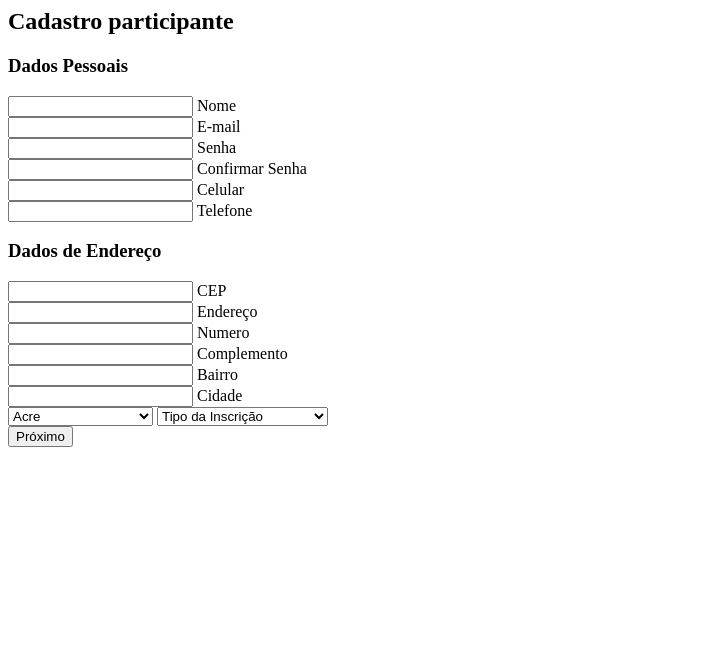
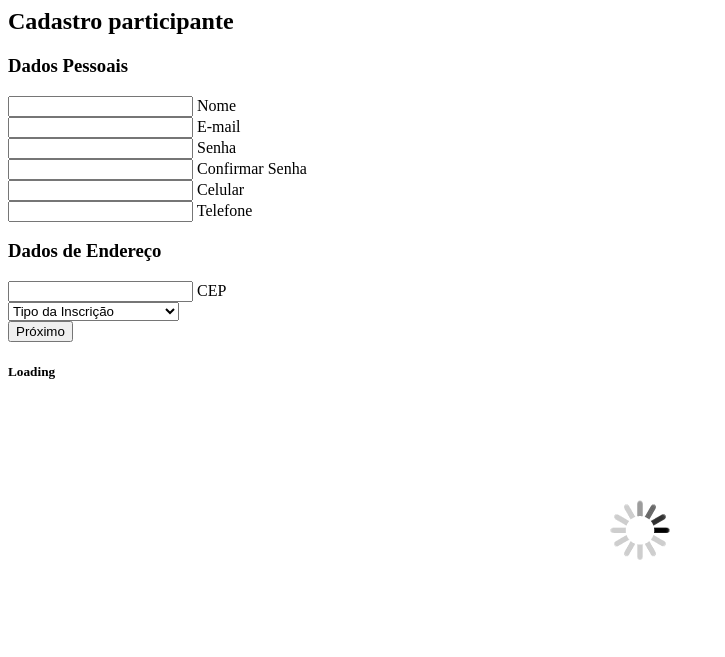
Before and after one commit to ejcompprojects/congresso, a CodeIgniter app: the page made by application/views/index.php in a window 1280 px wide. Shown: the top 657 px of the page, without its empty margins (0-725 px from the left). Run offline with CodeIgniter, Linux system fonts and the light colour scheme.

Commit message:
preenchimento de cep, alert para verificacao e modal de loading

```diff
--- a/application/views/index.php
+++ b/application/views/index.php
@@ -1,6 +1,7 @@
 
 <body class="hm-gradient">
     <body class="hm-gradient">
+        <script type="text/javascript" src="assets/js/preencheCep.js"></script>
         <main>
             <div class="container">
 
@@ -54,18 +55,34 @@
 
                                 <h3 class="text-center font-bold deep-black-text py-4">Dados de Endereço</h3>
 
+                                <div class="" role="alert" id="erroCep">
+                                </div>
                                 <div class="md-form">
                                     <i class="fa fa-map-o prefix grey-text"></i>
-                        <input type="text" id="cep" name="cep" class="form-control" required="true" minlength="9" maxlength="9">
+                                    <input type="text" id="cep" name="cep" class="form-control" required="true" minlength="9" maxlength="9" onblur="pesquisacep(this.value);">
                                     <label for="orangeForm-pass3">CEP</label>
                                 </div>
-
+                                <div id="div_escondida" hidden="true">
+                                    <div class="md-form">
+                                        <i class="fa fa-home prefix grey-text"></i>
+                                        <input type="text" id="rua" name="rua" class="form-control" required="true" minlength="10" maxlength="100">
+                                        <label for="orangeForm-pass3">Endereço</label>
+                                    </div>
 
                                     <div class="md-form">
                                         <i class="fa fa-home prefix grey-text"></i>
-                        <input type="text" id="endereco" name="endereco" class="form-control" required="true" minlength="10" maxlength="100">
-                        <label for="orangeForm-pass3">Endereço</label>
+                                        <input type="text" id="bairro" name="bairro" class="form-control" required="true" minlength="10" maxlength="100">
+                                        <label for="orangeForm-pass3">Bairro</label>
                                     </div>
+
+                                    <div class="md-form">
+                                        <i class="fa fa-map-marker prefix grey-text"></i>
+                                        <input type="text" id="cidade" name="cidade" class="form-control" required="true" minlength="1" maxlength="100" disabled>
+                                        <label for="orangeForm-pass3">Cidade</label>
+                                    </div>
+
+                                    <input name="uf" type="text" class="form-control" id="uf" size="2" disabled/>
+                                    <label class="mr-sm-2" for="estado">Estado</label><br>
 
                                     <div class="md-form">
                                         <i class="fa fa-info prefix grey-text"></i>
@@ -78,49 +95,8 @@
                                         <input type="text" id="complemento" name="complemento" class="form-control" required="true" minlength="10" maxlength="100">
                                         <label for="orangeForm-pass3">Complemento</label>
                                     </div>
-
-                    <div class="md-form">
-                        <i class="fa fa-home prefix grey-text"></i>
-                        <input type="text" id="bairro" name="bairro" class="form-control" required="true" minlength="10" maxlength="100">
-                        <label for="orangeForm-pass3">Bairro</label>
                                 </div>
 
-                    <div class="md-form">
-                        <i class="fa fa-map-marker prefix grey-text"></i>
-                        <input type="text" id="cidade" name="cidade" class="form-control" required="true" minlength="1" maxlength="100">
-                        <label for="orangeForm-pass3">Cidade</label>
-                    </div>
-
-                     <label class="mr-sm-2" for="estado"></label>
-                        <select class="form-control" id="estado" name="estado">
-                            <option value="AC">Acre</option>
-                            <option value="AL">Alagoas</option>
-                            <option value="AP">Amapá</option>
-                            <option value="AM">Amazonas</option>
-                            <option value="BA">Bahia</option>
-                            <option value="CE">Ceará</option>
-                            <option value="DF">Distrito Federal</option>
-                            <option value="ES">Espírito Santo</option>
-                            <option value="GO">Goiás</option>
-                            <option value="MA">Maranhão</option>
-                            <option value="MT">Mato Grosso</option>
-                            <option value="MS">Mato Grosso do Sul</option>
-                            <option value="MG">Minas Gerais</option>
-                            <option value="PA">Pará</option>
-                            <option value="PB">Paraíba</option>
-                            <option value="PR">Paraná</option>
-                            <option value="PE">Pernambuco</option>
-                            <option value="PI">Piauí</option>
-                            <option value="RJ">Rio de Janeiro</option>
-                            <option value="RN">Rio Grande do Norte</option>
-                            <option value="RS">Rio Grande do Sul</option>
-                            <option value="RO">Rondônia</option>
-                            <option value="RR">Roraima</option>
-                            <option value="SC">Santa Catarina</option>
-                            <option value="SP">São Paulo</option>
-                            <option value="SE">Sergipe</option>
-                            <option value="TO">Tocantins</option>
-                    </select>
 
 
 
@@ -149,6 +125,20 @@
             </div>
 
         </div>
+        <!--modalCep-->
+      <div class="modal" id="modalCep" tabindex="-1" role="dialog">
+          <div class="modal-dialog" role="document">
+            <div class="modal-content">
+                <div class="modal-header">
+                    <h5 class="modal-title">Loading</h5>
+
+                </div>
+                <div class="modal-body">
+                    <p style="text-align: center;"><img src="assets/img/loading.gif"></p>
+                </div>
+            </div>
+        </div>
+    </div>
 
 
 </main>
```
Also changed, not shown: assets/js/preencheCep.js (added, +86 -0 lines), assets/img/loading.gif (added). Lines whose indentation alone changed are shown as unchanged.
